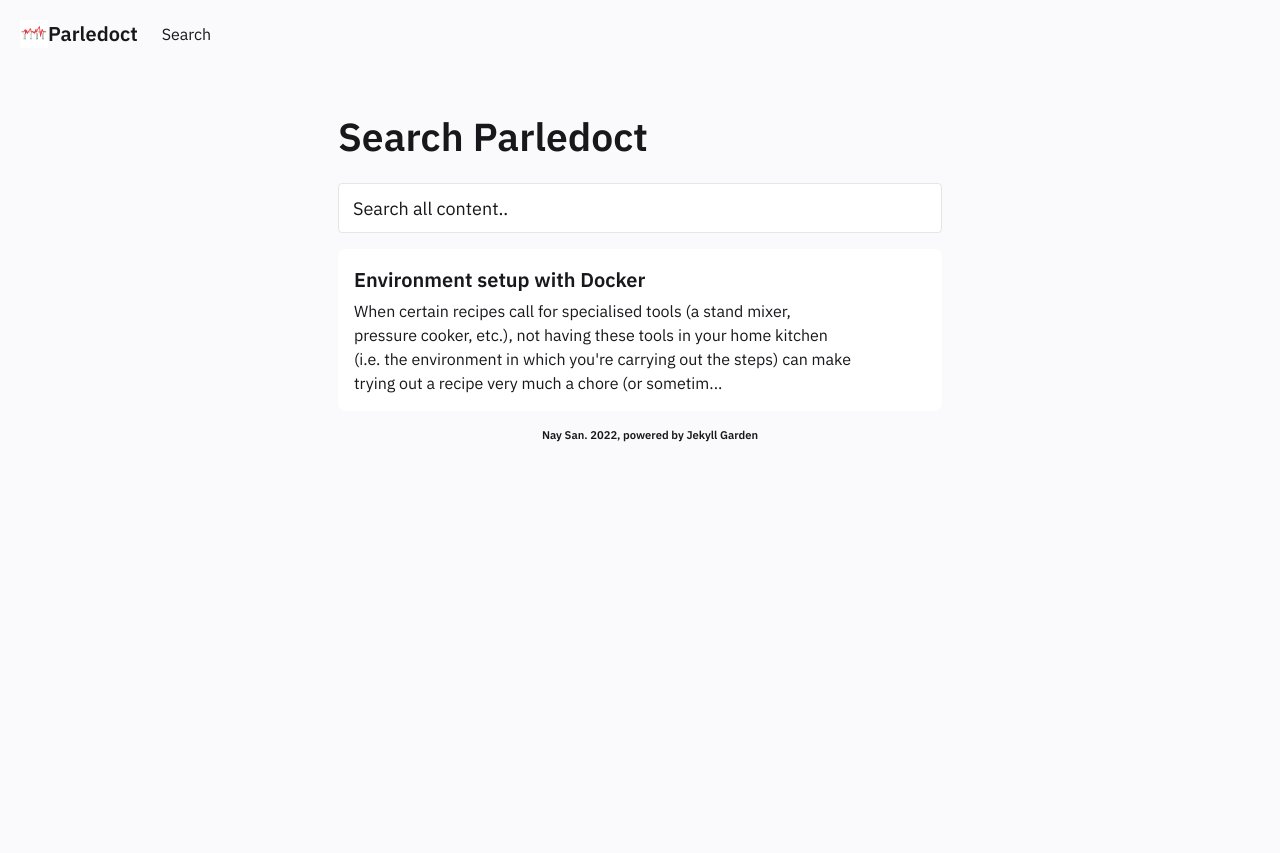
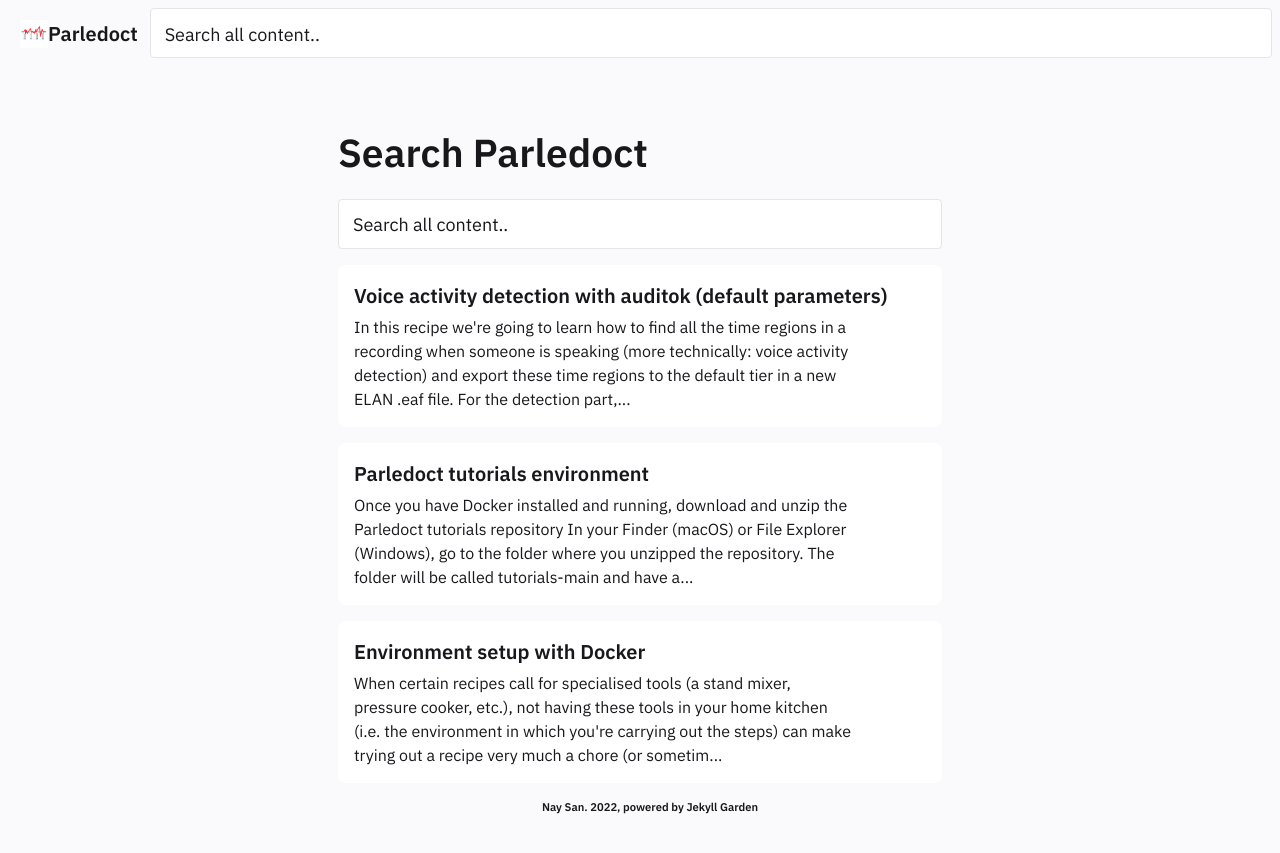
Before and after one commit to parledoct/parledoct.github.io, a Jekyll site: the page built from pages/notes.md, in a window 1280 px wide. Shown: the top 853 px of the page. Built offline with Jekyll 4.4.1, drawn with Linux system fonts in a browser that asks for light colours.

Commit message:
Add basic vad tutorial

````diff
--- a/_config.yml
+++ b/_config.yml
@@ -112,7 +112,7 @@ kramdown:
   hard_wrap: false
   math_engine: katex
   smart_quotes: ["apos", "apos", "quot", "quot"]
-  syntax_highlighter: rouge
+  syntax_highlighter: disable
 
 sass:
   style: compressed
--- a/_includes/Header.html
+++ b/_includes/Header.html
@@ -43,11 +43,15 @@
     </div>
 
     <div id="navbarBasicExample" class="navbar-menu">
-      <div class="navbar-start">
-        <a href="/notes/"  class="navbar-item">
-          Search
-        </a>
+      <div class="navbar-start" style="width:100%">
+        <input class="input is-medium" type="text" placeholder="Search all content.." id="search-input" autocomplete="off" style="width:100%">
       </div>
     </div>
   </nav>
+  <div class="block">
+
+    <div id="search-results" class="search-results"></div>
+</div>
+<script type="text/javascript" src="/assets/js/vendor/lunr.min.js"></script>
+<script src="/assets/js/Search.js"></script>
   <script src="/assets/js/Hamburger.js"></script>
--- a/_includes/Homepage.html
+++ b/_includes/Homepage.html
@@ -10,7 +10,7 @@
                         These tutorials are aimed at those who have some basic familiarity with speech data (e.g. annotating in Praat/ELAN) and scripting (e.g. in Praat or R) and want to learn to directly use modern speech processing tools via the command-line interface, complementing projects such as <a href="https://github.com/CoEDL/elpis" target="_blank">Elpis</a>, which provides a user-friendly interface for similar tools.
                     </p>
                     <p>
-                        The tutorials fall into one of two main categories: concepts and recipes. The recipes will be kept relatively brief and contain links to relevant conceptual introductions (e.g. Audio resampling), which are relatively more expository. The tutorials also build on each other as shown in the roadmap below, so you can dive in wherever you feel most comfortable.
+                        The tutorials fall into one of two main categories: concepts and recipes. The recipes will be kept relatively brief and contain links to relevant conceptual introductions (e.g. Audio resampling), which are relatively more expository (note: some of these pages may be external links). The tutorials also build on each other as shown in the roadmap below, so you can dive in wherever you feel most comfortable.
                     </p>
                 </div>
             </div>
@@ -56,12 +57,13 @@
 
 - Setup
     - [Environment setup with Docker](notes/environment-setup-with-docker)
+    - [Parledoct tutorials environment](notes/parledoct-tutorials-environment)
 - Calcuate total duration of audio files in folder
     - By hand in a spreadsheet
     - Using Python
 
 - Voice activity detection with auditok
-    - With default parameters
+    - [With default parameters](notes/vad-auditok-defaults)
     - Eyeballing good enough parameters
     - Searching for optimal parameters
 </pre>
--- a/_layouts/Post.html
+++ b/_layouts/Post.html
@@ -41,15 +41,15 @@
     <link href="https://fonts.googleapis.com/css2?family=IBM+Plex+Sans:ital,wght@0,400;0,600;1,400;1,600&display=swap"
         rel="stylesheet">
     {%- if page.title -%}
+    <title>{{site.heading}}: {{ page.title }}</title>
     <meta content="{{ page.title }}" property="og:title">
     <meta content="article" property="og:type">
     <meta content="{{ site.url }}{{ page.url }}" property="og:url">
     {%- else -%}
+    <title>{{site.heading}}</title>
     <meta content="website" property="og:type">
     <meta content="{{ site.url }}{{ page.url }}" property="og:url">
     {%- endif -%}
-
-    <title>{{site.heading}}</title>
 
     <link rel="canonical" href="{{site.url}}{{page.url}}" />
     <link rel="apple-touch-icon" href="/assets/img/profile.png">
--- a/_notes/Public/recipes/environment-setup-with-docker.md
+++ b/_notes/Public/recipes/environment-setup-with-docker.md
@@ -25,62 +25,10 @@ To make sure that you can quickly get set up with the tools you need for a given
 - Linux:
     - Follow steps on: https://docs.docker.com/desktop/linux/install/#generic-installation-steps
 
-## Check environment
+### Verification
 
-- Once you have docker installed and running, download and unzip the [Parledoct tutorials](https://github.com/parledoct/tutorials/archive/refs/heads/main.zip) repository
+Once you have Docker installed and running, open a [command-line interface](https://tutorial.djangogirls.org/en/intro_to_command_line/) (e.g. macOS Terminal or Windows Command Prompt), and type in the command `docker run hello-world`:
 
-- In your Finder (macOS) or File Explorer (Windows), go to the folder where you unzipped the repository. The folder will be called `tutorials-main` and have a file called `docker-compose.yml`. Make note of the path to this folder, e.g.:
-    - macOS/Linux: `/users/nay/Downloads/tutorials-main`
-    - Windows: `C:\Users\nay\Downloads\tutorials-main\tutorials-main`
+<script id="asciicast-vY9XqvToi13S6iWjKBIOrDvix" src="https://asciinema.org/a/vY9XqvToi13S6iWjKBIOrDvix.js" async></script>
 
-- Launch the Terminal app (macOS) or Command Prompt (Windows) and then to **c**hange **d**irectory to the folder noted above type in:
-    ```bash
-    # macOS/Linux
-    cd /users/nay/Downloads/tutorials-main
-
-    # Windows
-    cd C:\Users\nay\Downloads\tutorials-main\tutorials-main
-    ```
-- We can make sure `docker-compose.yml` is inside the folder we've just browsed to by typing:
-
-    ```bash
-    # macOS/Linux
-    ls
-
-    # Windows
-    dir
-    ```
-
-- If Docker Desktop is installed and running, you should be able to type:
-
-    ```bash
-    docker-compose run hello
-    ```
-
-    Which should output something like:
-
-    ```
-    Creating network "tutorials_default" with the default driver
-    Creating tutorials_hello_run ... done
-
-    Hello from Docker!
-    This message shows that your installation appears to be working correctly.
-
-    To generate this message, Docker took the following steps:
-     1. The Docker client contacted the Docker daemon.
-     2. The Docker daemon pulled the "hello-world" image from the Docker Hub.
-        (amd64)
-     3. The Docker daemon created a new container from that image which runs the
-        executable that produces the output you are currently reading.
-     4. The Docker daemon streamed that output to the Docker client, which sent it
-        to your terminal.
-
-    To try something more ambitious, you can run an Ubuntu container with:
-     $ docker run -it ubuntu bash
-
-    Share images, automate workflows, and more with a free Docker ID:
-     https://hub.docker.com/
-
-    For more examples and ideas, visit:
-     https://docs.docker.com/get-started/
-    ```
+If you get the expected output above then you're ready to start using Docker! Let's set up the environment we'll use for all the [Parledoct tutorials now](parledoct-tutorials-environment).
--- /dev/null
+++ b/_notes/Public/recipes/parledoct-tutorials-environment.md
@@ -0,0 +1,86 @@
+---
+title : Parledoct tutorials environment
+notetype : feed
+date : 14-05-2022
+---
+
+- Once you have [Docker installed and running](environment-setup-with-docker), download and unzip the [Parledoct tutorials](https://github.com/parledoct/tutorials/archive/refs/heads/main.zip) repository
+
+- In your Finder (macOS) or File Explorer (Windows), go to the folder where you unzipped the repository. The folder will be called `tutorials-main` and have a file called `docker-compose.yml`. Make note of the path to this folder, e.g.:
+    - macOS/Linux: `/users/nay/Downloads/tutorials-main`
+
+        Tip: if you have Path Bar displayed (View > Show Path Bar) in Finder, you can right click the `tutorials-main` folder and click `Copy "tutorials-main" as Pathname`.
+
+    - Windows: `C:\Users\nay\Downloads\tutorials-main\tutorials-main`
+
+        Tip: if you are in the folder that contains `docker-compose.yml`, you can also right-click on the address bar, and click `Copy address as text`.
+
+- Launch the Terminal app (macOS) or Command Prompt (Windows) and then to **c**hange **d**irectory to the folder noted above type in:
+    ```bash
+    # macOS/Linux
+    cd /users/nay/Downloads/tutorials-main
+
+    # Windows
+    cd C:\Users\nay\Downloads\tutorials-main\tutorials-main
+    ```
+- Let's just to double check that `docker-compose.yml` is inside the folder we've just browsed to by typing:
+
+    ```bash
+    # macOS/Linux
+    ls
+
+    # Windows
+    dir
+    ```
+
+- If Docker Desktop is installed and running, you should be able to type:
+
+    ```bash
+    docker-compose run --rm --service-ports base
+    ```
+
+    **Note**. The very first time you run this command Docker will need to download (and sometimes setup) the computation environment and this may take some time.
+
+    Once the environment is set up, you will see a message that looks like:
+
+    <pre>
+    [I 16:36:21.830 LabApp] Writing notebook server cookie secret to /home/jovyan/.local/share/jupyter/runtime/notebook_cookie_secret
+    [I 16:36:24.204 LabApp] JupyterLab extension loaded from /opt/conda/lib/python3.8/site-packages/jupyterlab
+    [I 16:36:24.205 LabApp] JupyterLab application directory is /opt/conda/share/jupyter/lab
+    [I 16:36:24.218 LabApp] Serving notebooks from local directory: /home/jovyan/work
+    [I 16:36:24.218 LabApp] Jupyter Notebook 6.1.4 is running at:
+    [I 16:36:24.218 LabApp] http://64a3b04aa05f:8888/?token=86acc1e58d49d087468c9ae0c441464f70f5aa9db67121e4
+    [I 16:36:24.218 LabApp]  or http://127.0.0.1:8888/?token=86acc1e58d49d087468c9ae0c441464f70f5aa9db67121e4
+    [I 16:36:24.219 LabApp] Use Control-C to stop this server and shut down all kernels (twice to skip confirmation).
+    [C 16:36:24.235 LabApp]
+
+        To access the notebook, open this file in a browser:
+            file:///home/jovyan/.local/share/jupyter/runtime/nbserver-1-open.html
+        Or copy and paste one of these URLs:
+            http://64a3b04aa05f:8888/?token=86acc1e58d49d087468c9ae0c441464f70f5aa9db67121e4
+        or http://127.0.0.1:8888/?token=86acc1e58d49d087468c9ae0c441464f70f5aa9db67121e4
+    </pre>
+
+    If you copy and paste one of the last URLs **including the `token=...`** into your browser, e.g.:
+
+    ```
+    http://127.0.0.1:8888/?token=86acc1e58d49d087468c9ae0c441464f70f5aa9db67121e4
+    ```
+
+    You will see the `JupyterLab` interface that looks like:
+
+    <p style="text-align:center">
+        <img alt="jupyter-lab-tutorials-env" src="https://user-images.githubusercontent.com/9938298/168440902-c787d289-d006-4e35-bf3f-3e51cca34f5f.png">
+    </p>
+
+    To open an interface where you can start typing Python commands, click the `Python 3` option under `Console`.
+
+    <p style="text-align:center">
+        <img alt="Screen Shot 2022-05-14 at 9 53 03 AM" src="https://user-images.githubusercontent.com/9938298/168441288-75b33570-b344-403f-8bd7-80824869e2ef.png">
+    </p>
+
+    You can try typing a Python command such as `print("Hello!")` in the input area at the bottom then press `Shift + Enter` to execute the command(s).
+
+ - To exit the environment, close the browser window and then in the command line interface (i.e. where you copied the URL from) press `Ctrl + C` to shut down the Docker container.
+
+    Congrats! You're now ready to perform some speech processing tasks!
--- /dev/null
+++ b/_notes/Public/recipes/vad-auditok-defaults.md
@@ -0,0 +1,98 @@
+---
+title : Voice activity detection with auditok (default parameters)
+notetype : feed
+date : 14-05-2022
+---
+
+In this recipe we're going to learn how to find all the time regions in a recording when someone is speaking (more technically: [voice activity detection](https://en.wikipedia.org/wiki/Voice_activity_detection)) and export these time regions to the `default` tier in a new ELAN `.eaf` file.
+
+For the detection part, we'll use the [auditok](https://github.com/amsehili/auditok) Python package, which provides an easy way to detect regions in a sound file that are above a certain threshold of acoutsic energy (defaults to `50 dB`).
+We'll then use the [pympi](https://dopefishh.github.io/pympi/index.html) Python package to export the time regions to an ELAN file.
+
+<p style="text-align:center">
+    <img width="450" src="https://user-images.githubusercontent.com/9938298/168442089-92b4c98a-c03c-42db-b9e6-484d66de4643.png">
+</p>
+
+## Setup
+
+### Environment
+
+Assuming you've set up [Docker](environment-setup-with-docker) and the [Parledoct tutorials environment](http://localhost:4000/notes/parledoct-tutorials-environment), we can run a Docker container with `auditok` and `pympi` installed by running the command below. Once the container is set up, copy the relevant URL and open it up in your browser, then open a new Python 3 Console.
+
+<pre>
+docker-compose run --rm --service-ports vad
+</pre>
+
+### Data
+
+We'll be using some real fieldwork data on Ihanzu (a Bantu language spoken in Tanzania) collected by [Andrew Harvey](https://www.andrewdtharvey.com/), publicly available with a [CC-BY license](https://creativecommons.org/licenses/by/4.0/) on the [Endangered Languages Archive](https://www.elararchive.org/index.php?name=SO_87014498-be98-4698-82fc-8fac58578d57). For this tutorial, we'll be using versions of the recordings that I've modified (resampled, converted to mono, etc.) and uploaded to Zenodo.
+
+First let's download the data from Zenodo into the `tmp` folder using `wget`:
+
+<pre>
+!wget 'https://zenodo.org/record/6519000/files/ihanzu-harvey-0596_20180518opq.zip?download=1' -O tmp/data.zip
+</pre>
+
+> Note: The exclamation mark `!` before the commands `wget` and also `unzip` below indicates to the console to interpret what follows as a shell command and not a Python one
+
+Let's unzip the downloaded file into the `data` folder:
+
+<pre>
+!unzip tmp/data.zip -d data/
+</pre>
+
+### Recipe
+
+#### Import required packages
+
+First let's import the required packages:
+
+<pre>
+import auditok
+import pympi
+</pre>
+
+#### Detect speech regions
+
+Now we can use `auditok.split` to find speech regions:
+
+<pre>
+speech_regions = auditok.split("data/20180518q.wav")
+</pre>
+
+#### Export speech regions to ELAN
+
+Finally, we can export these speech regions to an ELAN file. First, we'll create a new, empty `Eaf` object by specifying `file_path=None` (if you specify a real file path, it'll load in the data from that file) and, for convenience, also add the wav file as a linked file so when we view the resulting `.eaf` file in ELAN later, the wav file will also be loaded in ELAN.
+
+<pre>
+annot_data = pympi.Elan.Eaf(file_path=None)
+annot_data.add_linked_file('20180518q.wav')
+</pre>
+
+We'll loop through each detected region in `speech_regions` (which we just created using auditok) and add a blank annotation onto the 'default' tier (which has automatically created by `pympi.Elan.Eaf`). The only thing we have to do to make the time regions detected by auditok (specified in seconds) to be compatible is to convert the times into milliseconds (as expected by the `add_annotation` function).
+
+<pre>
+for region in speech_regions:
+    # auditok stores the start and end times (in seconds)
+    # as the metadata of each detected region. Convert to
+    # milliseconds to be compatible with the time format
+    # the add_annotation function is expecting
+
+    start_ms = int(region.meta.start * 1000)
+    end_ms   = int(region.meta.end * 1000)
+
+    # Add a blank annotation (value='') on the 'default' tier
+    annot_data.add_annotation(id_tier='default', start=start_ms, end=end_ms, value='')
+</pre>
+
+Now we can export the data to an `eaf` file:
+
+<pre>
+annot_data.to_file('data/20180518p.eaf')
+</pre>
+
+If you browse in your Finder (macOS) or File Explorer (Windows) to the `data` folder inside the `tutorials-main` folder, you will see that there is now an `20180518p.eaf` file which you can open:
+
+<p style="text-align:center">
+    <img src="https://user-images.githubusercontent.com/9938298/168444929-c459dd5c-0d1e-4281-aa66-1993aa9f3a34.png">
+</p>
````
Also changed, not shown: other parts of _includes/Homepage.html (+1 -0 lines), Gemfile.lock, 1 other file.
